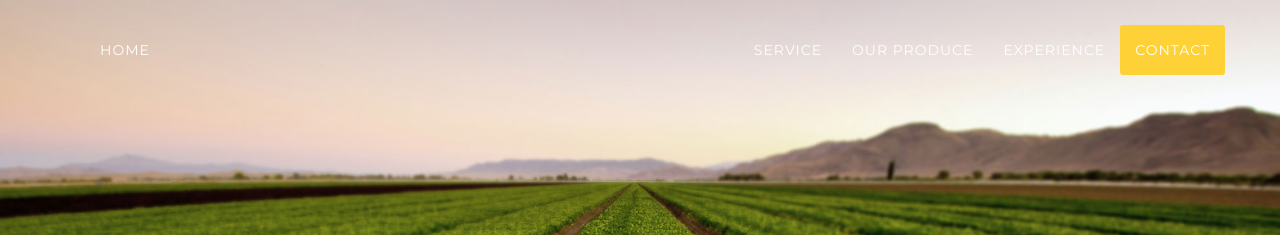
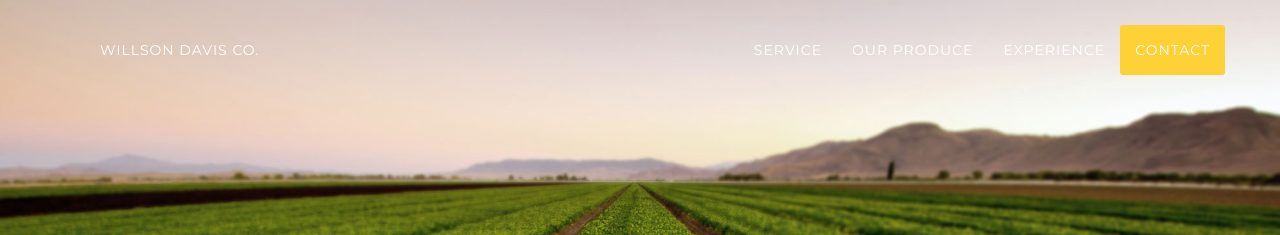
Before and after one commit to danielkrex/danielkrex.github.io, a Jekyll site: the page built from index.html, in a window 1280 px wide. Shown: the top 235 px of the page. Built offline with Jekyll 4.4.1, drawn with Linux system fonts in a browser that asks for light colours; some web fonts are replaced.

Commit message:
back to wd

```diff
--- a/_includes/header.html
+++ b/_includes/header.html
@@ -16,7 +16,7 @@
             <div class="collapse navbar-collapse" id="bs-example-navbar-collapse-1">
                 <ul class="nav navbar-nav navbar-left">
                 <li>
-                        <a class="page-scroll" href="#page-top">Home</a>
+                        <a class="page-scroll" href="#page-top">Willson Davis co.</a>
                     </li>
                 </ul>
                 <ul class="nav navbar-nav navbar-right">
```
